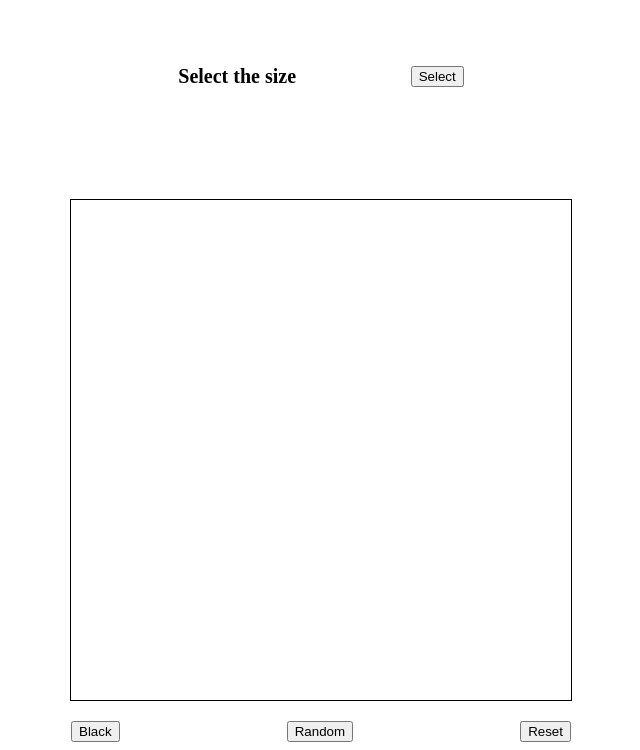
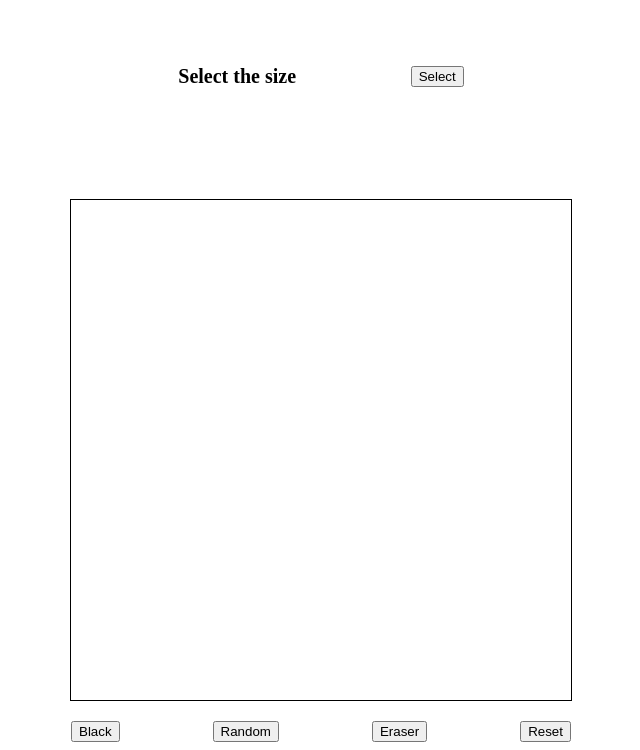
Before and after one commit to chiggsaroni/etch-a-sketch, a plain HTML site: page index.html in a window 1280 px wide. Shown: the part 69-819 px from the top of the page, without its empty margins (319-959 px from the left). Drawn offline with Linux system fonts and the light colour scheme.

Commit message:
added eraser button

```diff
--- a/index.html
+++ b/index.html
@@ -21,7 +21,9 @@
     <div class="footer">
       <button onclick="setColor('black')">Black</button>
       <button onclick="setColor('random')">Random</button>
+      <button onclick="setColor('white')">Eraser</button>
       <button onclick="resetBoard()">Reset</button>
+
     </div>
 
 
--- a/script.js
+++ b/script.js
@@ -62,14 +62,15 @@ function colorDiv(){
             this.style.backgroundColor = `hsl(${Math.random() * 360}, 100%, 50%)`
         }
         else {
-        this.style.backgroundColor = "black"
+        this.style.backgroundColor = color
         }
     }
 }
 
-function setColor (colorChoice){
-    color = colorChoice;
+function setColor (choice){
+    color = choice;
 }
+
 
 function resetBoard() {
     let clear =  document.querySelectorAll("square");
```
